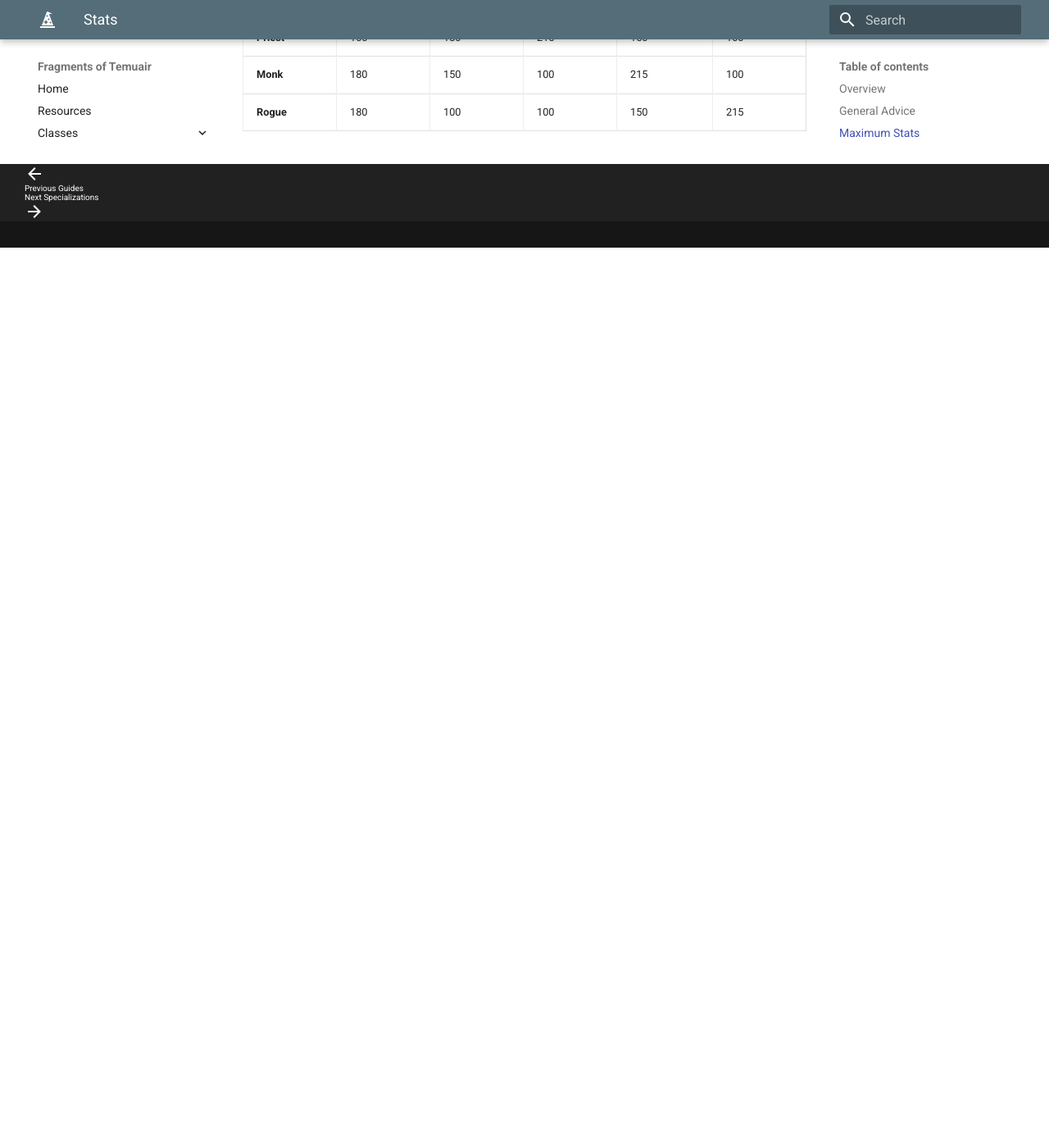
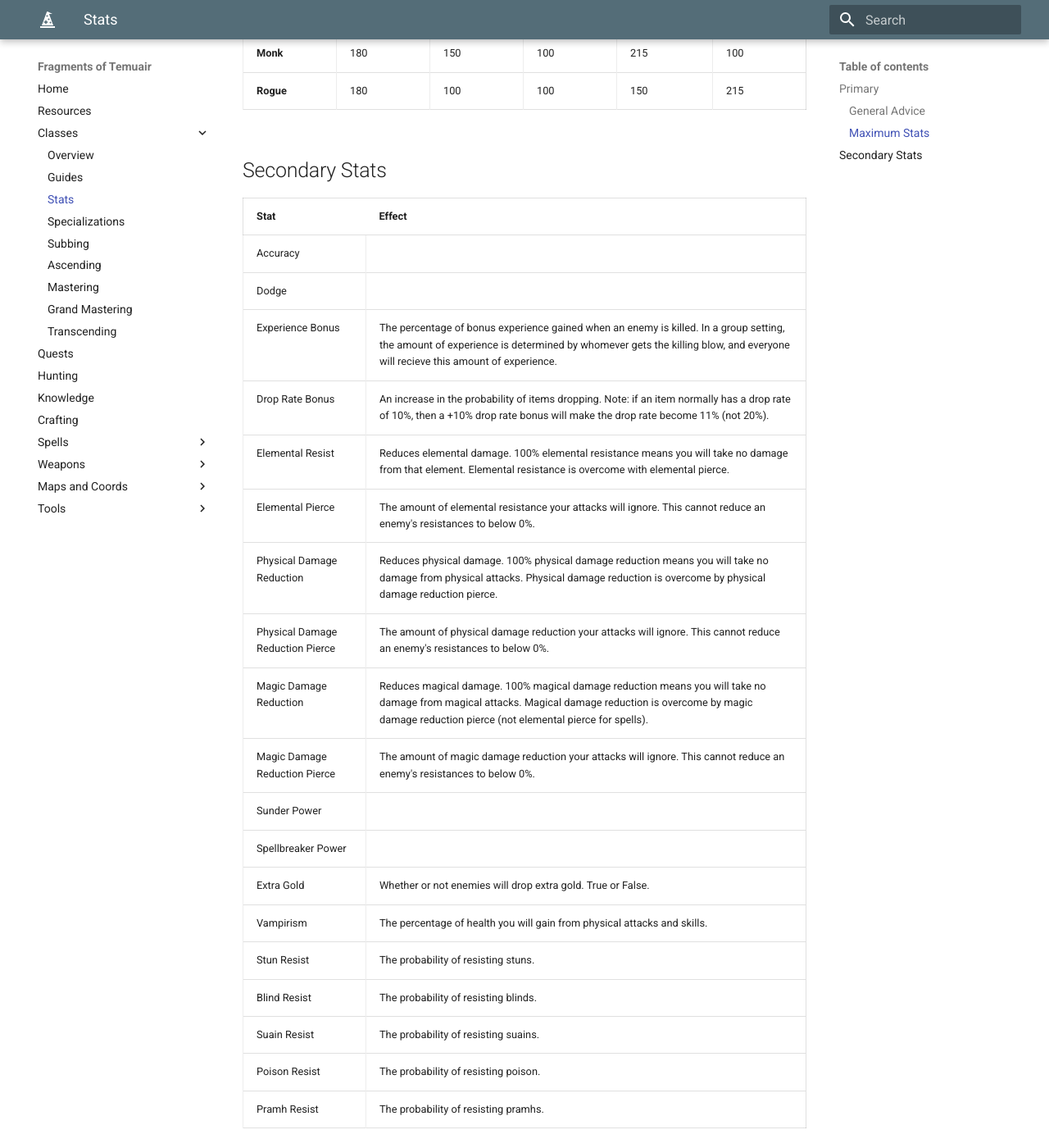
Before and after one commit to temuair/fot, an MkDocs documentation site: the page built from docs/classes/stats.md, in a window 1280 px wide and 1400 px high, scrolled down 1512 px. Shown: the whole window at 82% size. Built offline with MkDocs 1.6.1 and Material for MkDocs 9.7.7, drawn with Linux system fonts in a browser that asks for light colours; before the commit the page ends 1814 px from its top, so only the background shows below that; some of the changed text lies outside the part shown.

Commit message:
Adding secondary stats.

```diff
--- a/docs/classes/stats.md
+++ b/docs/classes/stats.md
@@ -2,23 +2,23 @@
 
 When leveling a character, choosing how you place your stats can have major consequences for how your character plays. Of course, there are many different strategies for allocating stats and this is not a definitive guide, but the following will be an overview of character stats and some general advice.
 
-## Overview
+## Primary
 
 | **Stat** | **Effect** |
 | - | - |
 | **Strength** | Increases the damage of assails (melee attacks) <br> Increases carrying capacity <br> Every 15 gives +1% Stun Resist |
 | **Intelligence** | Increases the damage of spells |
 | **Wisdom** | Increases mana regeneration <br> Increases mana gained per level |
-| **Constitution** | Increases health regeneration <br> Increases health gained per level <br> Increases the damage of Monk abilities <br> Every 15 gives +1% Blind Resist |
+| **Constitution** | Increases health regeneration <br> Increases health gained per level <br> Increases the damage of some Monk abilities <br> Every 15 gives +1% Blind Resist |
 | **Dexterity** | Improves hit rate (?) <br> Increases the damage of some Rogue and Warrior abilities <br> Every 15 gives +1% Poison Resist |
 
-## General Advice
+### General Advice
 
 In general, it's important to invest most of your early stats into Constitution, Wisdom, or both (depending or your class). This is because the amount of health and mana you gain per level is dependent on your Constitution and Wisdom, respectively, and the earlier you invest in these stats the more levels there are to benefit from the investment. Depending on what sort of access to stat items you have, you may need to put a few points in other stats to function as your class, but you should try to put as many points in Consitution and Wisdom as early as possible (as makes sense for your class).
 
 Additionally, whether or not you plan on [subbing](../subbing) can change how you want to place your stats. When subbing from Priest or Wizard, you will likely need to be very careful in your stat placement, and not raise any one stat too highly, whereas these concerns don't matter as much if you're going Pure. Notably, although Intelligence is an important stat for Wizards, if you're subbing from a Wizard to another class, you won't need very much Intelligence to obtain all your spells. However, a Wizard that is going Pure would benefit very much from having a high Intelligence.
 
-## Maximum Stats
+### Maximum Stats
 
 Before transcending your character, the maximum stats you can obtain depends on your class.
 
@@ -29,3 +29,27 @@
 | **Priest** | 100 | 180 | 215 | 150 | 100 |
 | **Monk** | 180 | 150 | 100 | 215 | 100 |
 | **Rogue** | 180 | 100 | 100 | 150 | 215 |
+
+## Secondary Stats
+
+| **Stat** | **Effect** |
+| - | - |
+| Accuracy | |
+| Dodge | |
+| Experience Bonus | The percentage of bonus experience gained when an enemy is killed. In a group setting, the amount of experience is determined by whomever gets the killing blow, and everyone will recieve this amount of experience. |
+| Drop Rate Bonus | An increase in the probability of items dropping. Note: if an item normally has a drop rate of 10%, then a +10% drop rate bonus will make the drop rate become 11% (not 20%). |
+| Elemental Resist | Reduces elemental damage. 100% elemental resistance means you will take no damage from that element. Elemental resistance is overcome with elemental pierce. |
+| Elemental Pierce | The amount of elemental resistance your attacks will ignore. This cannot reduce an enemy's resistances to below 0%. |
+| Physical Damage Reduction | Reduces physical damage. 100% physical damage reduction means you will take no damage from physical attacks. Physical damage reduction is overcome by physical damage reduction pierce. |
+| Physical Damage Reduction Pierce | The amount of physical damage reduction your attacks will ignore. This cannot reduce an enemy's resistances to below 0%. |
+| Magic  Damage Reduction | Reduces magical damage. 100% magical damage reduction means you will take no damage from magical attacks. Magical damage reduction is overcome by magic damage reduction pierce (not elemental pierce for spells). |
+| Magic Damage Reduction Pierce | The amount of magic damage reduction your attacks will ignore. This cannot reduce an enemy's resistances to below 0%. |
+| Sunder Power | |
+| Spellbreaker Power | |
+| Extra Gold | Whether or not enemies will drop extra gold. True or False. |
+| Vampirism | The percentage of health you will gain from physical attacks and skills. |
+| Stun Resist | The probability of resisting stuns. |
+| Blind Resist | The probability of resisting blinds. |
+| Suain Resist | The probability of resisting suains. |
+| Poison Resist | The probability of resisting poison. |
+| Pramh Resist | The probability of resisting pramhs. |
```
